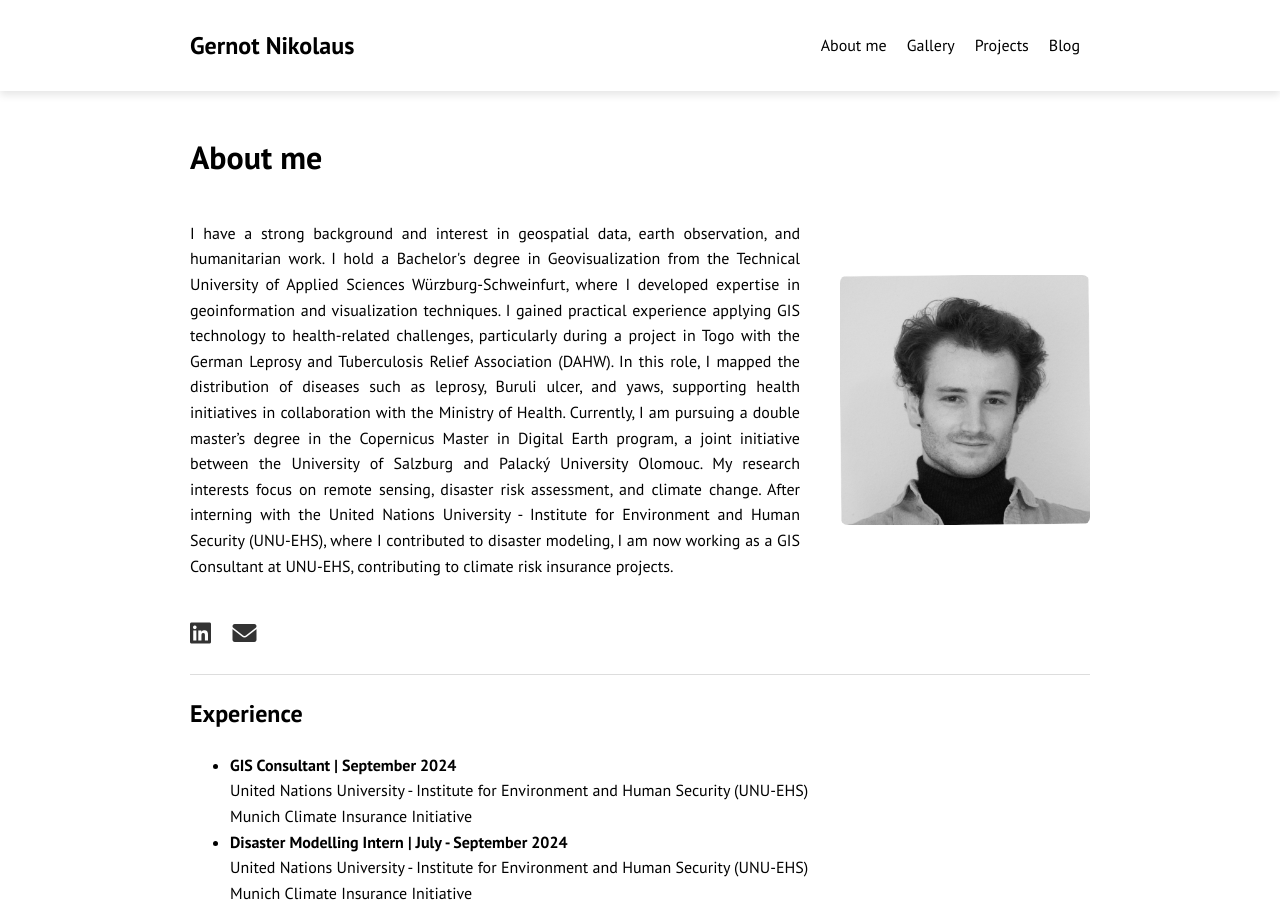
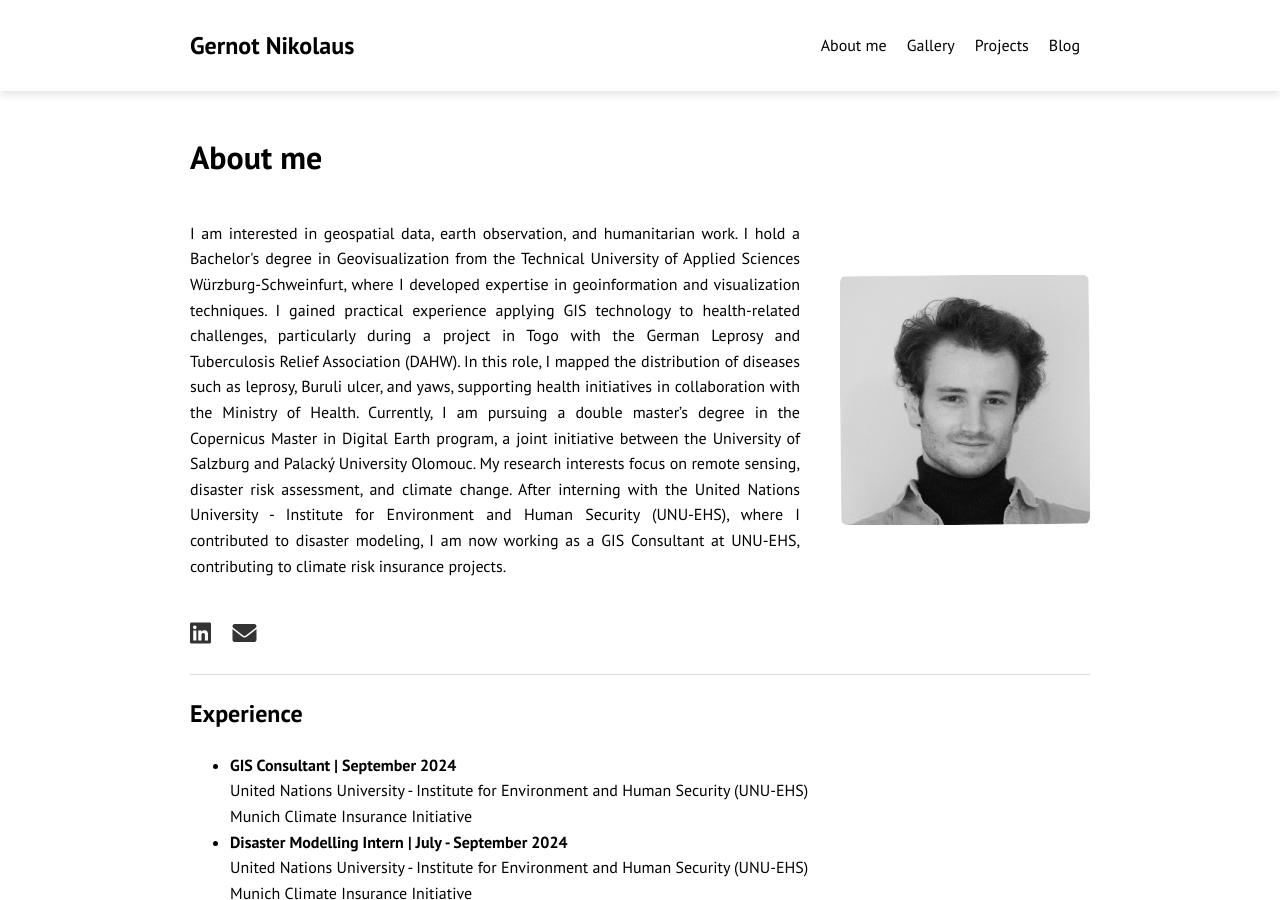
Before and after one commit to gernotnikolaus/gernotnikolaus.github.io, a Jekyll site: the page built from index.md, in a window 1280 px wide and 900 px high. Built offline with Jekyll 4.4.1, drawn with Linux system fonts in a browser that asks for light colours.

```diff
--- a/index.md
+++ b/index.md
@@ -5,7 +5,7 @@ title: About me
 
 <div class="about-container">
     <div class="about-text">
-        <p>I have a strong background and interest in geospatial data, earth observation, and humanitarian work. I hold a Bachelor's degree in Geovisualization from the Technical University of Applied Sciences Würzburg-Schweinfurt, where I developed expertise in geoinformation and visualization techniques. I gained practical experience applying GIS technology to health-related challenges, particularly during a project in Togo with the German Leprosy and Tuberculosis Relief Association (DAHW). In this role, I mapped the distribution of diseases such as leprosy, Buruli ulcer, and yaws, supporting health initiatives in collaboration with the Ministry of Health.
+        <p>I am interested in geospatial data, earth observation, and humanitarian work. I hold a Bachelor's degree in Geovisualization from the Technical University of Applied Sciences Würzburg-Schweinfurt, where I developed expertise in geoinformation and visualization techniques. I gained practical experience applying GIS technology to health-related challenges, particularly during a project in Togo with the German Leprosy and Tuberculosis Relief Association (DAHW). In this role, I mapped the distribution of diseases such as leprosy, Buruli ulcer, and yaws, supporting health initiatives in collaboration with the Ministry of Health.
 
         Currently, I am pursuing a double master’s degree in the Copernicus Master in Digital Earth program, a joint initiative between the University of Salzburg and Palacký University Olomouc. My research interests focus on remote sensing, disaster risk assessment, and climate change. After interning with the United Nations University - Institute for Environment and Human Security (UNU-EHS), where I contributed to disaster modeling, I am now working as a GIS Consultant at UNU-EHS, contributing to climate risk insurance projects.</p>
     </div>
```
Also changed, not shown: about.md (+1 -1 lines).
